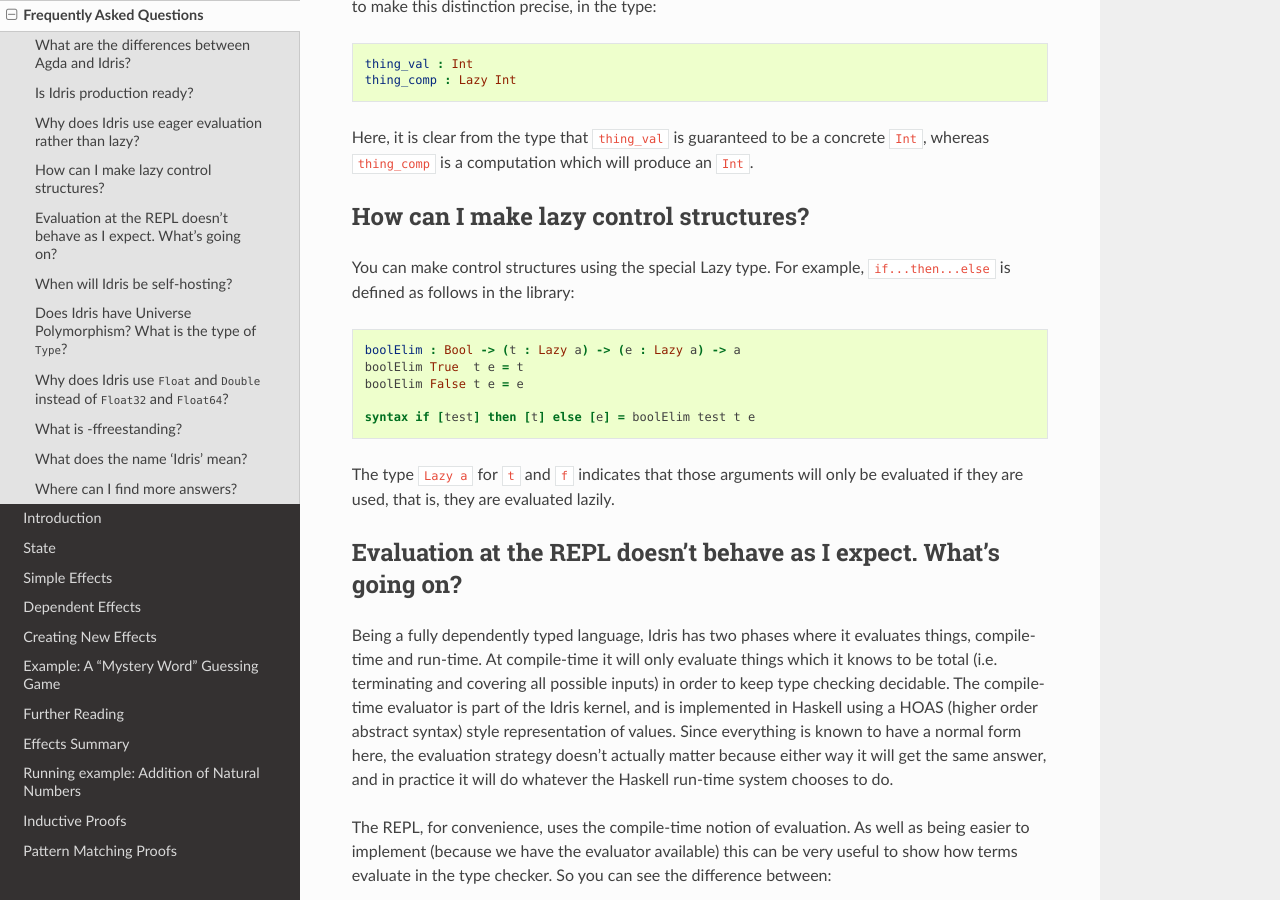
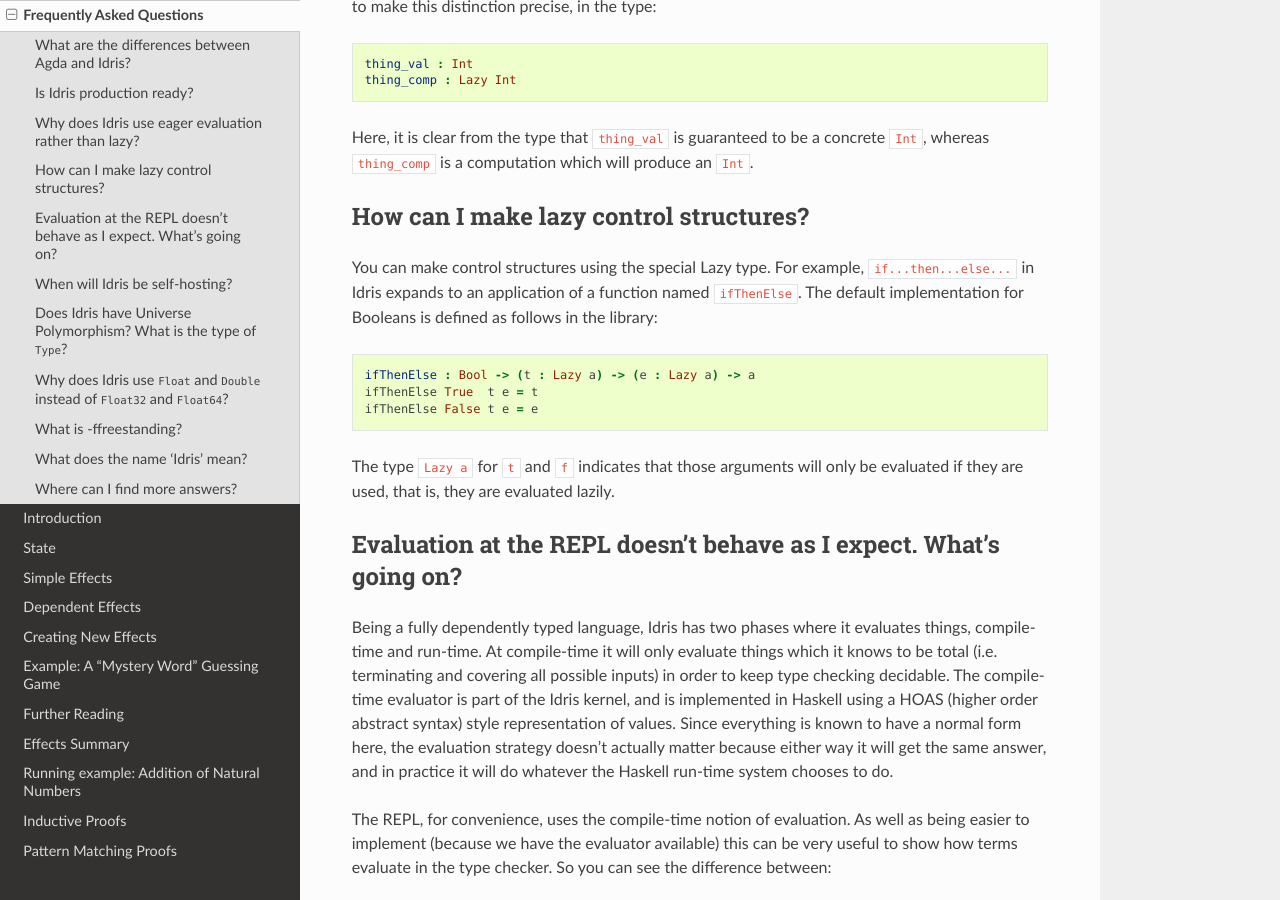
Before and after one commit to idris-lang/Idris-dev, a Sphinx documentation site: the page built from docs/faq/faq.rst, in a window 1280 px wide and 900 px high, scrolled down 1002 px. Built offline with Sphinx 7.4.7 and the Read the Docs theme 2.0.0, drawn with Linux system fonts in a browser that asks for light colours; formulas are drawn with MathJax 3.

Commit message:
High-level if ... then ... else ... expression
Now, conditionals are implemented by the compiler rather than a
library. This gives better error messages and more readable output, at
the cost of more Haskell and less Idris.

Also, boolElim is renamed to ifThenElse for consistency with other
languages that support overloading of conditional expressions (GHC
Haskell and scala-virtualized) and to reflect that things other than
Booleans will be eliminated by overloadings.

```diff
--- a/docs/faq/faq.rst
+++ b/docs/faq/faq.rst
@@ -59,16 +59,16 @@
 How can I make lazy control structures?
 =======================================
 
-You can make control structures  using the special Lazy type. For example,
-``if...then...else`` is defined as follows in the library:
+You can make control structures using the special Lazy type. For
+example, ``if...then...else...`` in Idris expands to an application of
+a function named ``ifThenElse``. The default implementation for
+Booleans is defined as follows in the library:
 
 .. code-block:: idris
 
-    boolElim : Bool -> (t : Lazy a) -> (e : Lazy a) -> a
-    boolElim True  t e = t
-    boolElim False t e = e
-
-    syntax if [test] then [t] else [e] = boolElim test t e
+    ifThenElse : Bool -> (t : Lazy a) -> (e : Lazy a) -> a
+    ifThenElse True  t e = t
+    ifThenElse False t e = e
 
 The type ``Lazy a`` for ``t`` and ``f`` indicates that those arguments will
 only be evaluated if they are used, that is, they are evaluated lazily.
```
Also changed, not shown: 19 other files.
